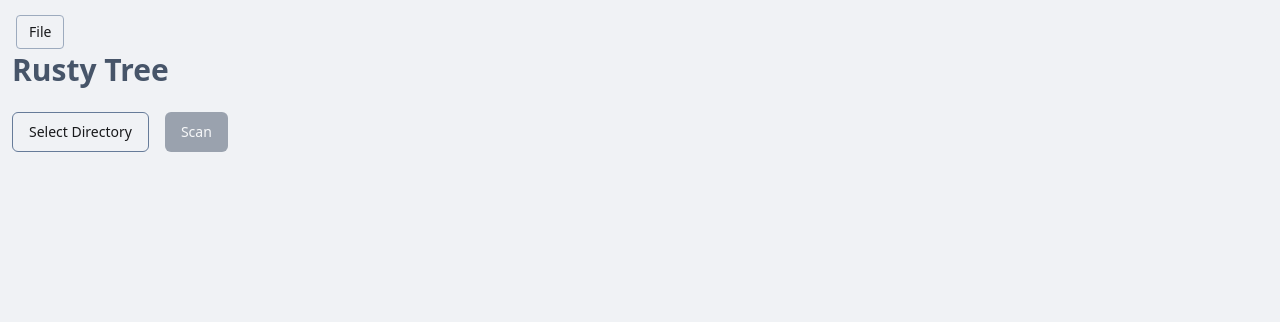
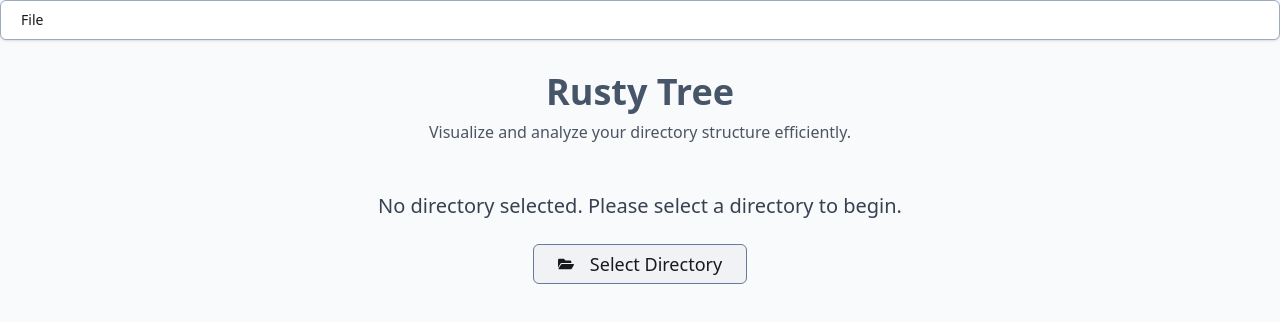
Before and after one commit to Isaac-Duarte/rusty-tree, a React (Vite) app: page / in a window 1280 px wide. Shown: the top 322 px of the page. Built offline with nearby package versions, Linux system fonts and the light colour scheme.

Commit message:
Broke UI

```diff
--- a/package.json
+++ b/package.json
@@ -29,6 +29,7 @@
     "react": "^18.2.0",
     "react-dom": "^18.2.0",
     "react-hook-form": "^7.53.2",
+    "react-icons": "^5.3.0",
     "tailwind-merge": "^2.5.5",
     "tailwindcss-animate": "^1.0.7",
     "zod": "^3.23.8"
--- a/src/App.tsx
+++ b/src/App.tsx
@@ -1,5 +1,4 @@
 import "./App.css";
-import { toast } from "@/hooks/use-toast";
 import {
   Menubar,
   MenubarContent,
@@ -14,12 +13,18 @@ import { Button } from "./components/ui/button";
 import { useState } from "react";
 import { FileSystemNode } from "./types/filesystem";
 import { open } from "@tauri-apps/plugin-dialog";
-import { Card, CardContent, CardHeader } from "./components/ui/card";
-
+import {
+  Card,
+  CardContent,
+  CardHeader,
+  CardTitle,
+  CardDescription,
+} from "./components/ui/card";
 import { invoke } from "@tauri-apps/api/core";
 import { Spinner } from "./components/ui/spinner";
 import { formattedDuration } from "./types/util";
 import FileSystemTable from "./components/ui/file-system-table";
+import { FaFolderOpen, FaPlay, FaFileExport } from "react-icons/fa";
 
 function App() {
   const [directory, setDirectory] = useState<string | undefined>();
@@ -32,7 +37,6 @@ function App() {
       multiple: false,
       directory: true,
     });
-
     if (folder) {
       setNode(undefined);
       setDirectory(folder);
@@ -45,14 +49,11 @@ function App() {
       setScanning(true);
       setNode(undefined);
       setDuration(undefined);
-
       const value: { node: FileSystemNode; time_took_millis: number } =
         await invoke("read_recursive", {
           path: directory,
         });
-
       console.log(value);
-
       setScanning(false);
       setNode(value.node);
       setDuration(formattedDuration(value.time_took_millis));
@@ -60,13 +61,24 @@ function App() {
   };
 
   return (
-    <main className="m-1 p-2">
-      <Menubar className="text border-0 font-semibold">
+    <div className="min-h-screen bg-gray-50">
+      {/* Menubar */}
+      <Menubar className="bg-white shadow">
         <MenubarMenu>
-          <MenubarTrigger className="border">File</MenubarTrigger>
+          <MenubarTrigger className="px-4 py-2 hover:bg-gray-100">
+            File
+          </MenubarTrigger>
           <MenubarContent>
+            <MenubarItem onClick={handleSelectDirectory}>
+              <FaFolderOpen className="mr-2" /> Select Directory
+            </MenubarItem>
+            <MenubarItem onClick={handleScan} disabled={!directory}>
+              <FaPlay className="mr-2" /> Scan
+            </MenubarItem>
             <MenubarSub>
-              <MenubarSubTrigger>Export</MenubarSubTrigger>
+              <MenubarSubTrigger>
+                <FaFileExport className="mr-2" /> Export
+              </MenubarSubTrigger>
               <MenubarSubContent>
                 <MenubarItem
                   onClick={() => {
@@ -75,7 +87,6 @@ function App() {
                 >
                   JSON (Pretty)
                 </MenubarItem>
-
                 <MenubarItem
                   onClick={() => {
                     invoke("save_as_json", { prettyPrint: false });
@@ -89,46 +100,70 @@ function App() {
         </MenubarMenu>
       </Menubar>
 
-      <h1 className="text-3xl font-bold text-primary text-left ">Rusty Tree</h1>
+      {/* Header */}
+      <header className="text-center my-8">
+        <h1 className="text-4xl font-bold text-primary">Rusty Tree</h1>
+        <p className="text-gray-600 mt-2">
+          Visualize and analyze your directory structure efficiently.
+        </p>
+      </header>
 
-      <div className="mt-6 flex flex-wrap gap-4">
-        <Button onClick={handleSelectDirectory} variant="outline">
-          Select Directory
-        </Button>
-        <Button onClick={handleScan} disabled={!directory}>
-          Scan
-        </Button>
+      {/* Main Content */}
+      <main className="max-w-5xl mx-auto p-4">
+        {directory ? (
+          <Card className="relative">
+            {/* Spinner Overlay */}
+            {scanning && (
+              <div className="absolute inset-0 bg-white bg-opacity-75 flex items-center justify-center">
+                <Spinner size="lg" color="primary" />
               </div>
-
-      {directory && (
-        <Card className="my-2">
-          <CardHeader className="">
+            )}
+            <CardHeader>
+              <CardTitle className="text-2xl font-semibold">
+                Directory Information
+              </CardTitle>
+              <CardDescription className="mt-2">
                 <p>
-              <b>Directory:</b> {directory}
+                  <strong>Directory:</strong> {directory}
                 </p>
                 {duration && node && (
-              <span>
+                  <div className="mt-4 grid grid-cols-1 md:grid-cols-3 gap-4">
                     <p>
-                  <b>Time Took:</b> {duration}
+                      <strong>Time Took:</strong> {duration}
                     </p>
                     <p>
-                  <b> Total Files: </b>
+                      <strong>Total Files:</strong>{" "}
                       {node.num_files.toLocaleString()}
                     </p>
                     <p>
-                  <b> Total Dirs:</b> {node.num_dirs.toLocaleString()}
+                      <strong>Total Directories:</strong>{" "}
+                      {node.num_dirs.toLocaleString()}
                     </p>
-              </span>
+                  </div>
                 )}
+              </CardDescription>
             </CardHeader>
-
             <CardContent>
               {node && <FileSystemTable data={node} />}
-            {scanning && <Spinner size="md" color="primary" />}
             </CardContent>
           </Card>
+        ) : (
+          /* Placeholder when no directory is selected */
+          <div className="flex flex-col items-center justify-center mt-0">
+            <p className="text-xl text-gray-700 mb-6">
+              No directory selected. Please select a directory to begin.
+            </p>
+            <Button
+              onClick={handleSelectDirectory}
+              variant="outline"
+              className="flex items-center px-6 py-3 text-lg"
+            >
+              <FaFolderOpen className="mr-2" /> Select Directory
+            </Button>
+          </div>
         )}
       </main>
+    </div>
   );
 }
 
--- a/src/components/ui/virtualized-list.tsx
+++ /dev/null
@@ -1,52 +0,0 @@
-'use client'
-
-import React, { useCallback } from 'react';
-import { useVirtual } from 'react-virtual';
-
-interface VirtualizedListProps<T> {
-  items: T[];
-  renderItem: (item: T, index: number) => React.ReactNode;
-  itemHeight: number;
-  overscan?: number;
-}
-
-function VirtualizedList<T>({ items, renderItem, itemHeight, overscan = 5 }: VirtualizedListProps<T>) {
-  const parentRef = React.useRef<HTMLDivElement>(null);
-
-  const rowVirtualizer = useVirtual({
-    size: items.length,
-    parentRef,
-    estimateSize: useCallback(() => itemHeight, [itemHeight]),
-    overscan,
-  });
-
-  return (
-    <div ref={parentRef} className="h-full overflow-auto">
-      <div
-        style={{
-          height: `${rowVirtualizer.totalSize}px`,
-          width: '100%',
-          position: 'relative',
-        }}
-      >
-        {rowVirtualizer.virtualItems.map((virtualRow) => (
-          <div
-            key={virtualRow.index}
-            style={{
-              position: 'absolute',
-              top: 0,
-              left: 0,
-              width: '100%',
-              height: `${virtualRow.size}px`,
-              transform: `translateY(${virtualRow.start}px)`,
-            }}
-          >
-            {renderItem(items[virtualRow.index], virtualRow.index)}
-          </div>
-        ))}
-      </div>
-    </div>
-  );
-}
-
-export default VirtualizedList;
```
Also changed, not shown: 1 other file (tests, documents, lock files or other folders). Lines whose indentation alone changed are shown as unchanged.
